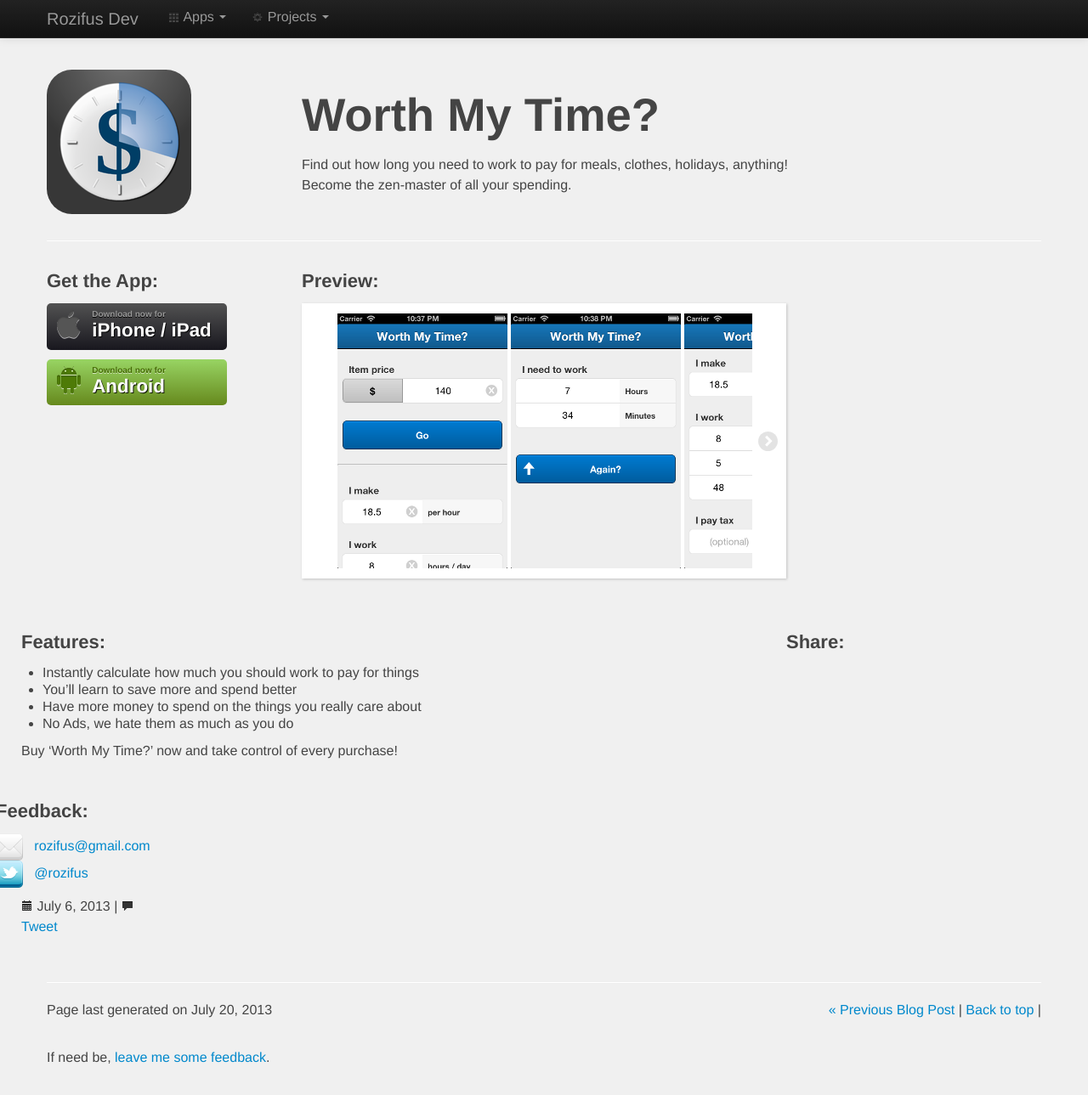
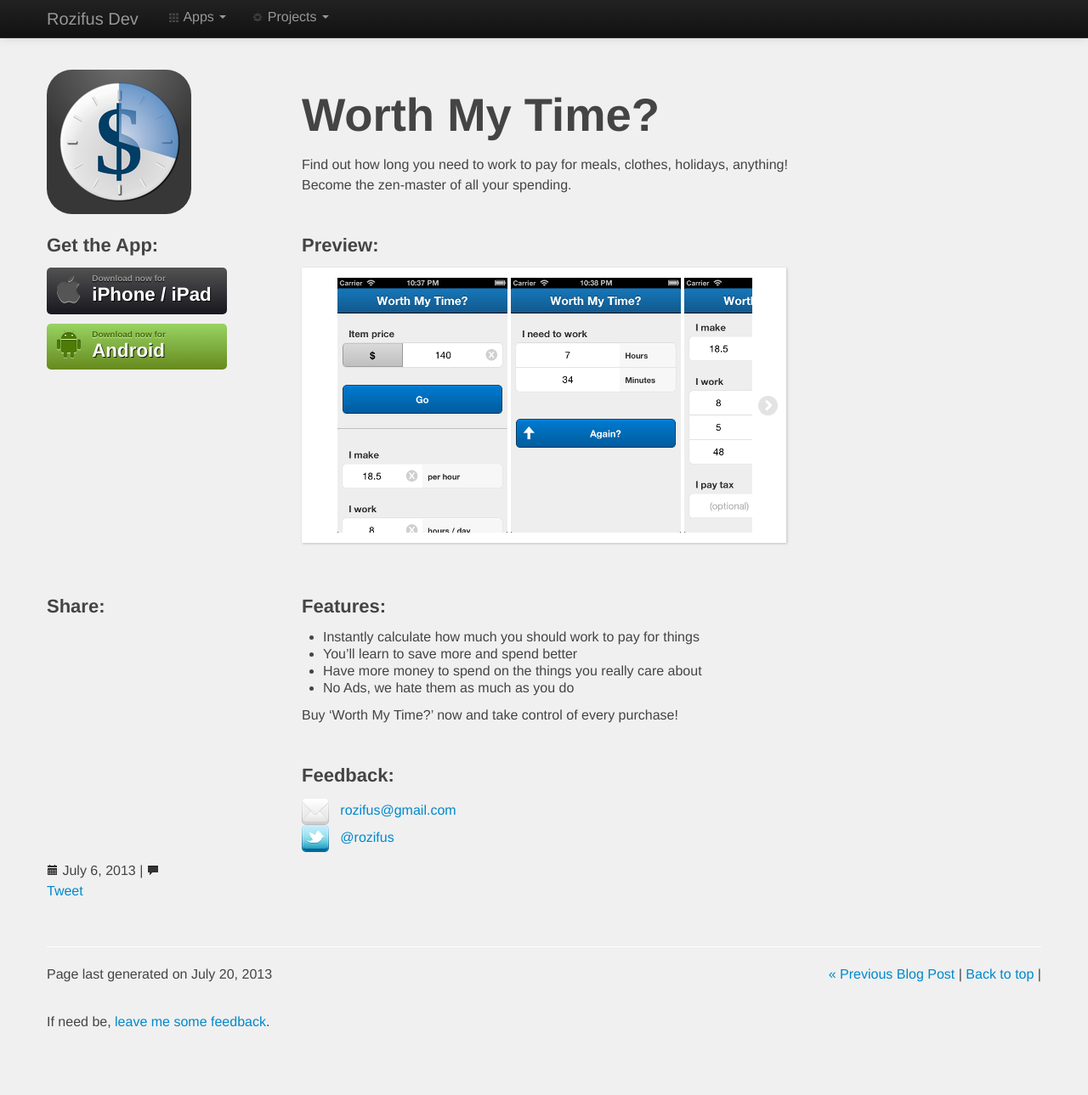
Before and after one commit to rozifus/launchrad, a Jekyll site: the page built from _posts/2013-07-06-worthmytime.markdown, in a window 1280 px wide and 1289 px high. Shown: the whole window at 85% size. Built offline with Jekyll 4.4.1, drawn with Linux system fonts in a browser that asks for light colours; comment, search, counter and statistics services are not loaded.

Commit message:
revamped app

```diff
--- a/_layouts/app.html
+++ b/_layouts/app.html
@@ -24,7 +24,6 @@
             </div>
         </div>
     </div>
-    <hr />
     <div class="row">
         <div class="span12">
             <div class="row">
@@ -64,8 +63,8 @@
                         {% endif %}
                     </ul>
                 </div>
+                <div class="span6">
                     {% if page.preview %}
-                    <div class="span6">
                         <h4>Preview:</h4>
                         <ul id="screenshots" class="elastislide-list">
                             {% for screen in page.preview %}
@@ -74,18 +73,14 @@
                         </ul>
                         <br /><br />
                     </div>
-                </div>
                     {% endif %}
-            </div>
-            <div class="row">
-                <div class="span9">
-                    <div class="row">
-                        <div class="span12">
-                            {{ content }}
                 </div>
             </div>
         </div>
-
+    </div>
+    <div class="row">
+        <div class="span12">
+            <div class="row">
                 <div class="span3">
                     <h4>Share:</h4>
                     <ul class="unstyled social">
@@ -97,8 +92,22 @@
                         <li>
                     </ul>
                 </div>
-
+                <div class="span9">
                     <div class="row">
+                        <div class="span12">
+                            {{ content }}
+                        </div>
+                    </div>
+                </div>
+            </div>
+        </div>
+    </div>
+    <div class="row">
+        <div class="span12">
+            <div class="row">
+                <div class="span3">
+                    &nbsp;
+                </div>
                 <div class="span9">
                     <h4>Feedback:</h4>
                     <ul class="unstyled">
@@ -113,8 +122,6 @@
                             @{{ site.author.twitter }}
                         </a></li>
                     </ul>
-                        </div>
-                    </div>
                 </div>
             </div>
          </div>
```
Lines whose indentation alone changed are shown as unchanged.
